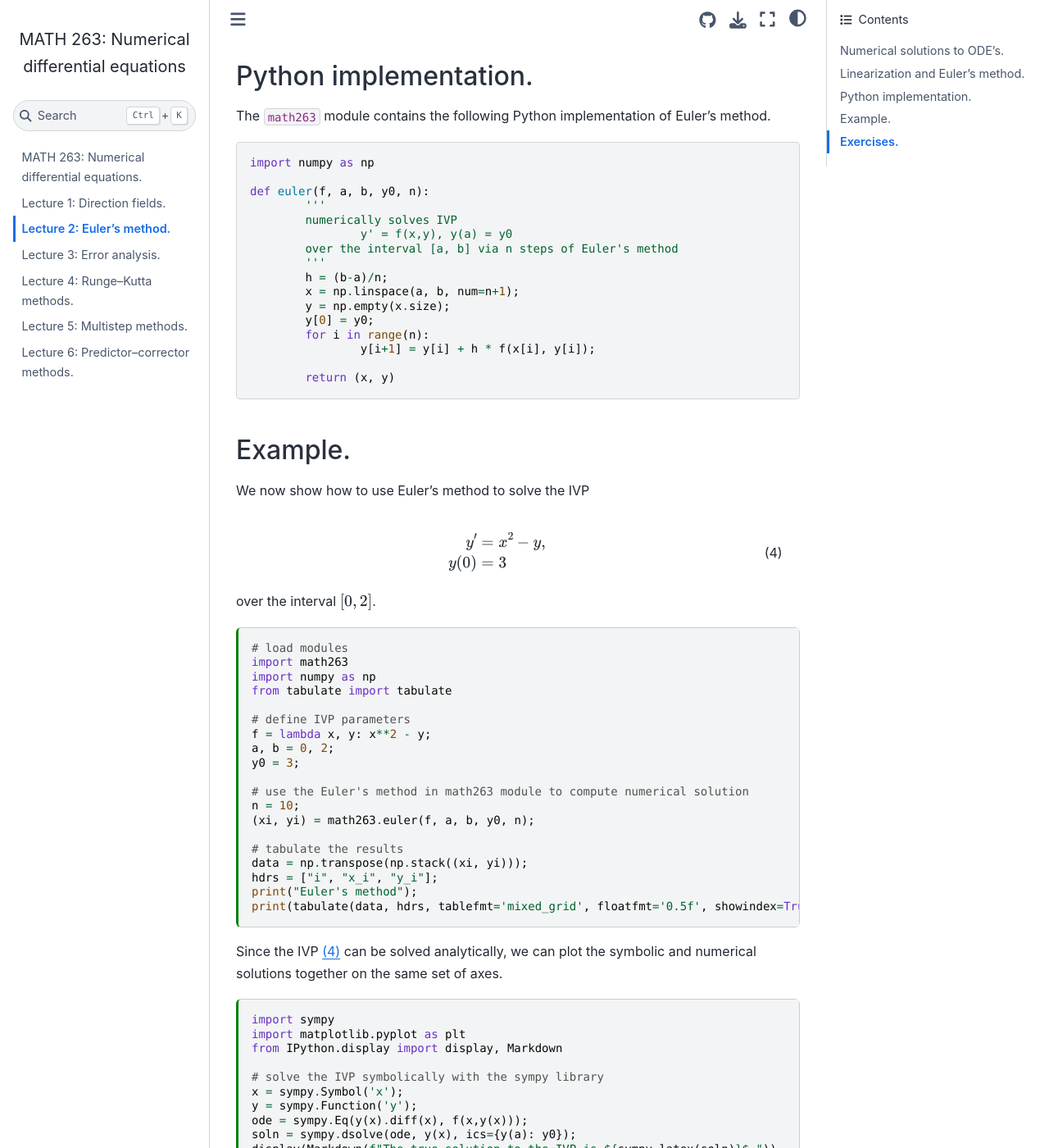
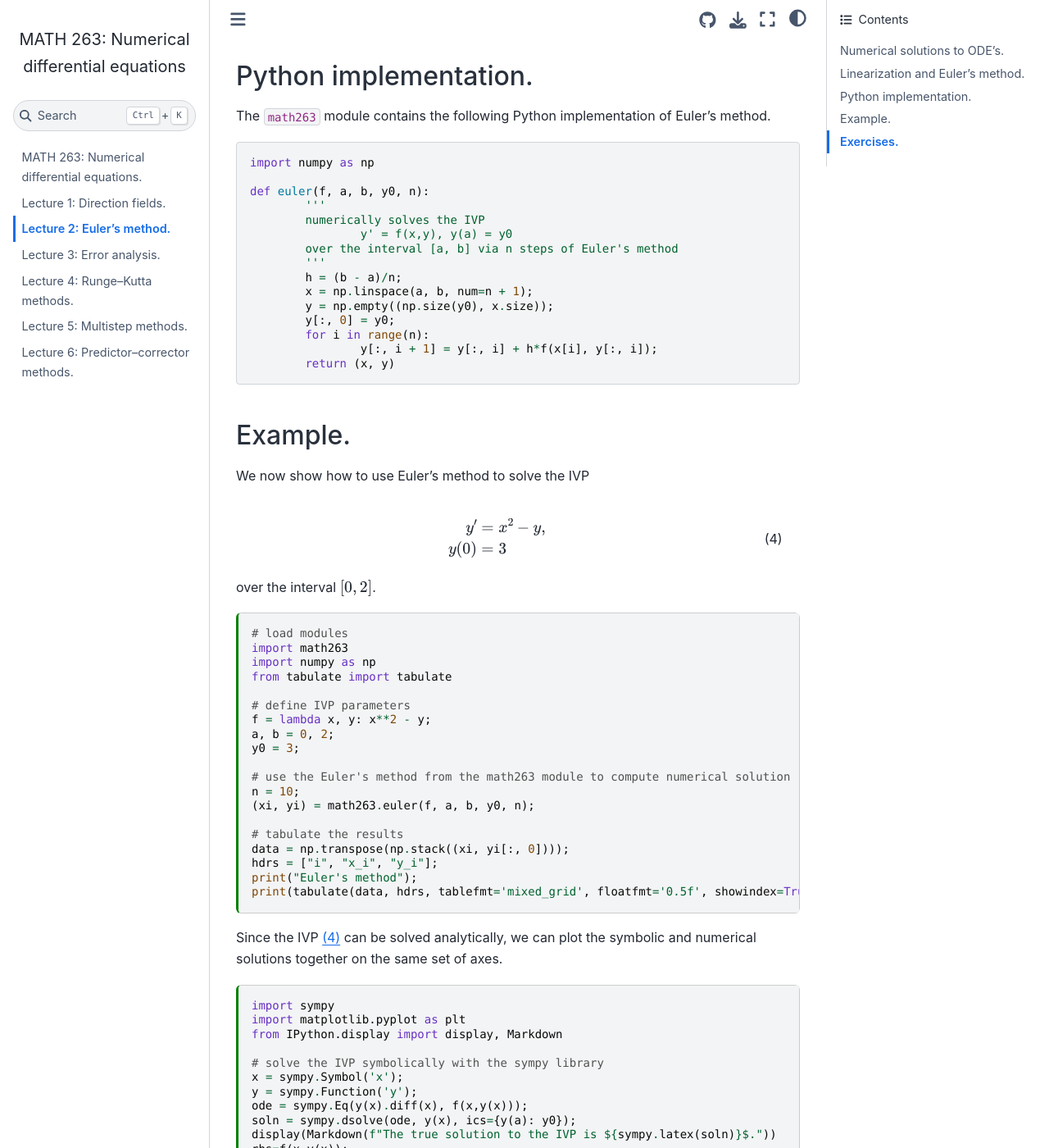
Before and after one commit to ethancsmith/math263-notes, a Jupyter Book: the page built from 02-euler_method.md, in a window 1280 px wide and 1400 px high, scrolled down 1137 px. Shown: the whole window at 82% size. Built offline with Jupyter Book 1.0.4 settings and Sphinx 7.4.7 and the Sphinx Book theme 1.1.4, drawn with Linux system fonts in a browser that asks for light colours.

````diff
--- a/02-euler_method.md
+++ b/02-euler_method.md
@@ -61,19 +61,18 @@ The `math263` module contains the following Python implementation of Euler's met
 import numpy as np
 
 def euler(f, a, b, y0, n):
-        '''
-        numerically solves IVP
-                y' = f(x,y), y(a) = y0
-        over the interval [a, b] via n steps of Euler's method
-        '''
-        h = (b-a)/n;
-        x = np.linspace(a, b, num=n+1);
-        y = np.empty(x.size);
-        y[0] = y0;
-        for i in range(n):
-                y[i+1] = y[i] + h * f(x[i], y[i]);
-
-        return (x, y)
+	'''
+	numerically solves the IVP
+		y' = f(x,y), y(a) = y0
+	over the interval [a, b] via n steps of Euler's method
+	'''
+	h = (b - a)/n;
+	x = np.linspace(a, b, num=n + 1);
+	y = np.empty((np.size(y0), x.size));
+	y[:, 0] = y0;
+	for i in range(n):
+		y[:, i + 1] = y[:, i] + h*f(x[i], y[:, i]);
+	return (x, y)
 ```
 
 ## Example.
@@ -97,12 +96,12 @@ f = lambda x, y: x**2 - y;
 a, b = 0, 2;
 y0 = 3;
 
-# use the Euler's method in math263 module to compute numerical solution
+# use the Euler's method from the math263 module to compute numerical solution
 n = 10;
 (xi, yi) = math263.euler(f, a, b, y0, n);
 
 # tabulate the results
-data = np.transpose(np.stack((xi, yi)));
+data = np.transpose(np.stack((xi, yi[:, 0])));
 hdrs = ["i", "x_i", "y_i"];
 print("Euler's method");
 print(tabulate(data, hdrs, tablefmt='mixed_grid', floatfmt='0.5f', showindex=True));
@@ -128,7 +127,7 @@ sym_y = sympy.lambdify(x, soln.rhs, modules=['numpy']);
 xvals = np.linspace(a, b, num=100);
 ex = plt.figure();
 plt.plot(xvals, sym_y(xvals), color='b');
-plt.plot(xi, yi,'ro:');
+plt.plot(xi, yi[:, 0],'ro:');
 plt.legend([f"${sympy.latex(soln)}$","Euler's method"], loc='upper right');
 plt.title(f"$y' = {sympy.latex(rhs)}$, $y({a})={y0}$");
 plt.xlabel(r"$x$");
````
Also changed, not shown: 03-error_analysis.md (+2 -2 lines), 04-runge-kutta_methods.md (+5 -9 lines), 05-multistep_methods.md (+10 -12 lines), 06-predictor-corrector_methods.md (+11 -14 lines), math263.py (+38 -40 lines).
